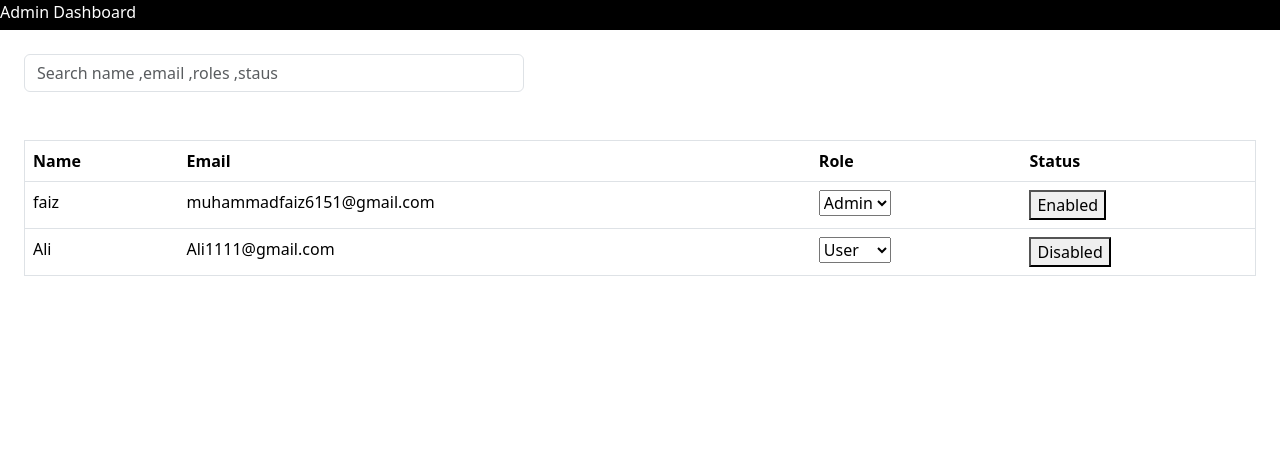
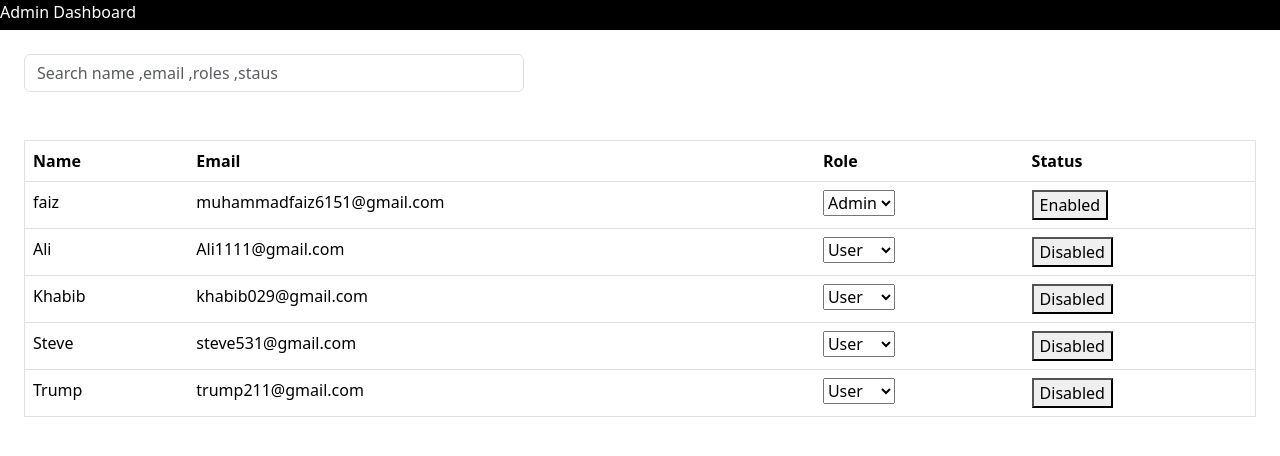
Before and after one commit to Muhammad-faiz101/User-management-Admin-Dashboard-react-app, a React (Vite) app in the folder user_management_admin_panel/: page / in a window 1280 px wide. Shown: the top 456 px of the page. Built offline with nearby package versions, Linux system fonts and the light colour scheme.

Commit message:
completed logic of search , status , role

```diff
--- a/user_management_admin_panel/src/App.jsx
+++ b/user_management_admin_panel/src/App.jsx
@@ -8,12 +8,18 @@ function App() {
 
   const [users,setUsers]=useState([
       {id:crypto.randomUUID(),name:"faiz", email:"muhammadfaiz6151@gmail.com",role:"Admin",enable:true},
-      {id:crypto.randomUUID(),name:"Ali", email:"Ali1111@gmail.com",role:"User",enable:false}
-  ])
+      {id:crypto.randomUUID(),name:"Ali", email:"Ali1111@gmail.com",role:"User",enable:false},
+      {id:crypto.randomUUID(),name:"Khabib", email:"khabib029@gmail.com",role:"User",enable:false},
+      {id:crypto.randomUUID(),name:"Steve", email:"steve531@gmail.com",role:"User",enable:false},
+      {id:crypto.randomUUID(),name:"Trump", email:"trump211@gmail.com",role:"User",enable:false}
+    ])
+
   const [searchInput,setSearchInput]=useState("");
   const filterdUsers=users.filter(user=>
-        user.name.toLowerCase().includes(searchInput.toLowerCase())
-
+        user.name.toLowerCase().includes(searchInput.toLowerCase())||
+        user.email.toLowerCase().includes(searchInput.toLowerCase())||
+        user.role.toLowerCase().includes(searchInput.toLowerCase())||
+        (user.enable?"Enabled":"Disabled").toLowerCase().includes(searchInput.toLowerCase())
         )
 
 
```
